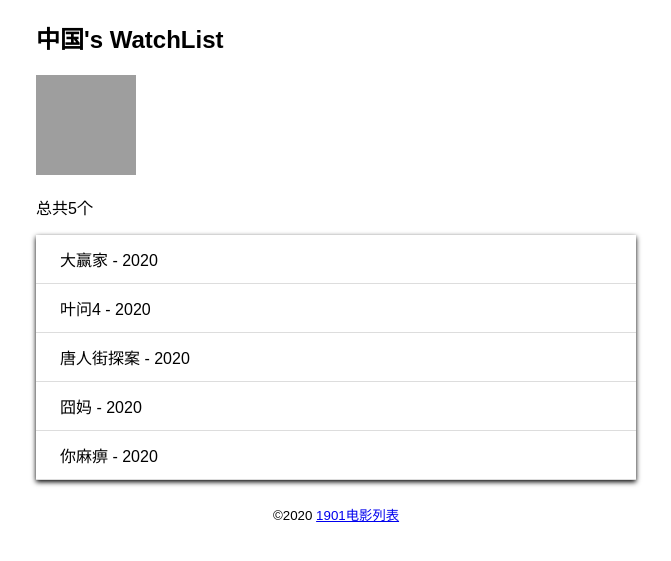
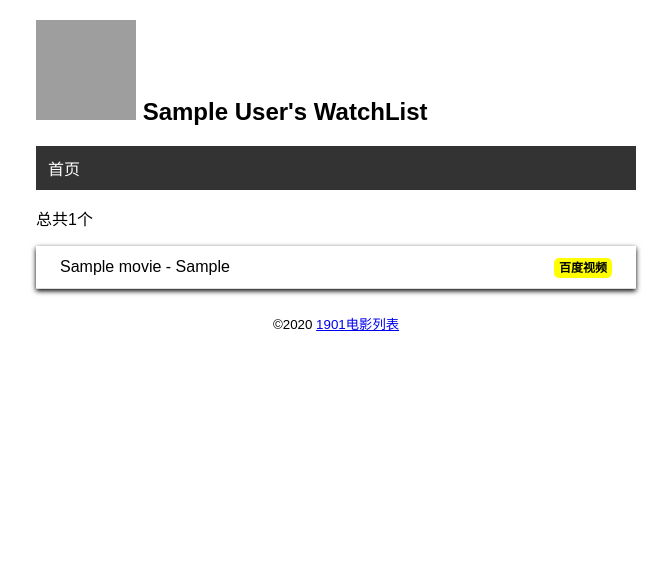
Before and after one commit to ji-xiaokang/flask1901, a Flask app: page / in a window 1280 px wide. Shown: the top 561 px of the page, without its empty margins (304-975 px from the left). Run offline with Flask 2, Linux system fonts and the light colour scheme; tables that the repository leaves empty hold one stand-in row (Sample ...); grey boxes are pictures that could not be loaded.

Commit message:
模板继承

```diff
--- a/day1/watchlist/app.py
+++ b/day1/watchlist/app.py
@@ -13,7 +13,8 @@ app = Flask(__name__)
 
 # app.config['SQLALCHEMY_DATABASE_URI'] = 'sqlite:////'+os.path.join(app.root_path,'data.db')      #linux
 app.config['SQLALCHEMY_DATABASE_URI'] = 'sqlite:///'+os.path.join(app.root_path,'data.db')     #windows
-app.config['SQLALCHY_TRACK_MODIFCATIONS'] = False    # 关闭了对模型修改的监控
+app.config['SQLALCHEMY_TRACK_MODIFICATIONS'] = False    # 关闭了对模型修改的监控
+
 db = SQLAlchemy(app)    # 初始化扩展，传入程序实例app
 
 # models
@@ -26,12 +27,36 @@ class Movie(db.Model):
     title = db.Column(db.String(60))
     year = db.Column(db.String(4))
 
+# # 模板上下文处理函数
+@app.context_processor
+def common_user():
+    user = User.query.first()
+    return dict(user=user)
+
 #views
 @app.route('/')
 # @app.route('/index')
 # @app.route('/home')
 
 def index():
+    user = User.query.first()
+    movies = Movie.query.all()
+    return render_template("index.html",user=user,movies=movies)
+
+
+# 自定义命令
+#新建data.db的数据库初始化命令
+@app.cli.command()  # 装饰器，注册命令
+@click.option('--drop',is_flag=True,help="删除后再创建")
+def initdb(drop):
+    if drop:
+        db.drop_all()
+    db.create_all()
+    click.echo("初始化数据库完成")
+
+# 向data.db中写入数据的命令
+@app.cli.command()
+def forge():
     name = "中国"
     movies = [
         { "title" : "大赢家" , "year" : "2020" },
@@ -40,14 +65,20 @@ def index():
         { "title" : "囧妈" , "year" : "2020" },
         { "title" : "你麻痹" , "year" : "2020" },
     ]
-    return render_template("index.html",name=name,movies=movies)
+
+    user = User(name=name)
+    db.session.add(user)
+    for m in movies:
+        movie = Movie(title=m['title'],year=m['year'])
+        db.session.add(movie)
+    db.session.commit()
+    click.echo("插入数据完成")
 
 
-# 自定义命令
-@app.cli.command()  # 装饰器，注册命令
-@click.option('--drop',is_flag=True,help="删除后再创建")
-def initdb(drop):
-    if drop:
-        db.drop_all()
-    db.create_all()
-    click.echo("初始化数据库完成")
+# 错误处理函数
+@app.errorhandler(404)
+def page_not_found(a):
+    # user = User.query.first()
+    # 返回模板和状态码
+    # return render_template('404.html',user=user),404
+    return render_template('404.html')
--- a/day1/watchlist/static/css/style.css
+++ b/day1/watchlist/static/css/style.css
@@ -36,5 +36,37 @@ footer{
 }
 
 .movie-list li:hover{
-    background-color: blueviolet;
+    background-color: #f9f8fa;
 }
+nav ul{
+    list-style-type: none;
+    margin: 0;
+    padding: 0;
+    overflow: hidden;
+    background-color: #333333;
+}
+nav li{
+    float: left;
+}
+nav li a{
+    display: block;
+    color: white;
+    text-align: center;
+    padding: 10px 12px;
+    text-decoration: none;
+}
+nav li a:hover{
+    background-color: #111111;
+}
+.float-right{
+    float: right;
+}
+.baidu{
+    font-size: 12px;
+    font-weight: bold;
+    color:black;
+    text-decoration: none;
+    background: yellow;
+    border-radius: 5px;
+    padding: 3px 5px;
+}
--- /dev/null
+++ b/day1/watchlist/templates/base.html
@@ -0,0 +1,28 @@
+<!DOCTYPE html>
+<html lang="zh">
+<head>
+    {% block head %}
+    <meta charset="UTF-8">
+    <meta name="viewport" content="width=device-width, initial-scale=1.0">
+    <title>{{user.name}}</title>
+    <link rel="stylesheet" href="{{url_for('static',filename='css/style.css')}}">
+    {% endblock%}
+</head>
+<body>
+    <h2>
+        <img class="img" src="{{url_for('static',filename='images/ji.jpg')}}" alt="图片">
+        {{user.name}}'s WatchList
+    </h2>
+    <nav>
+        <ul>
+            <li>
+                <a href="{{ url_for('index') }}">首页</a>
+            </li>
+        </ul>
+    </nav>
+    {% block content %}{% endblock%}
+    <footer>
+        <small>&copy;2020 <a href="#">1901电影列表</a></small>
+    </footer>
+</body>
+</html>
--- a/day1/watchlist/templates/index.html
+++ b/day1/watchlist/templates/index.html
@@ -1,22 +1,14 @@
-<!DOCTYPE html>
-<html lang="en">
-<head>
-    <meta charset="UTF-8">
-    <meta name="viewport" content="width=device-width, initial-scale=1.0">
-    <title>Document</title>
-    <link rel="stylesheet" href="{{url_for('static',filename='css/style.css')}}">
-</head>
-<body>
-    <h2>{{name}}'s WatchList</h2>
-    <img class="img" src="{{url_for('static',filename='images/ji.jpg')}}" alt="图片">
-    <p>总共{{ movies|length }}个</p> <!--过滤器-->
-    <ul class="movie-list">
-        {% for movie in movies %}
-        <li>{{movie.title}} - {{movie.year}}</li>
-        {% endfor %}
-    </ul>
-    <footer>
-        <small>&copy;2020 <a href="#">1901电影列表</a></small>
-    </footer>
-</body>
-</html>
+{% extends 'base.html' %}
+{% block content%}
+<p>总共{{ movies|length }}个</p> <!--过滤器-->
+<ul class="movie-list">
+    {% for movie in movies %}
+    <li>
+        {{movie.title}} - {{movie.year}}
+        <span class="float-right">
+            <a class="baidu" href="http://v.baidu.com/v?word={{ movie.title }}&ct=301989888&rn=67&pn=0&db=0&s=0&fbl=800&ie=utf-8" target="_blank" title="在百度视频中查找">百度视频</a>
+        </span>
+    </li>
+    {% endfor %}
+</ul>
+{% endblock %}
```
Also changed, not shown: day1/watchlist/templates/404.html (added, +9 -0 lines).
